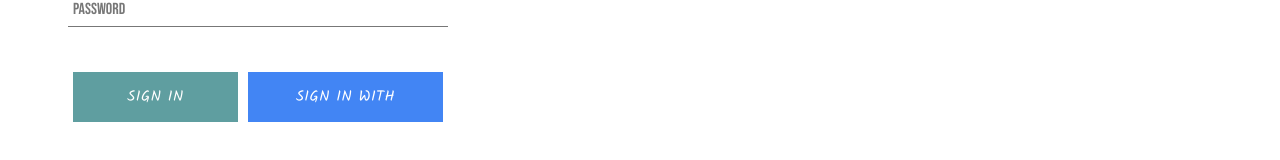
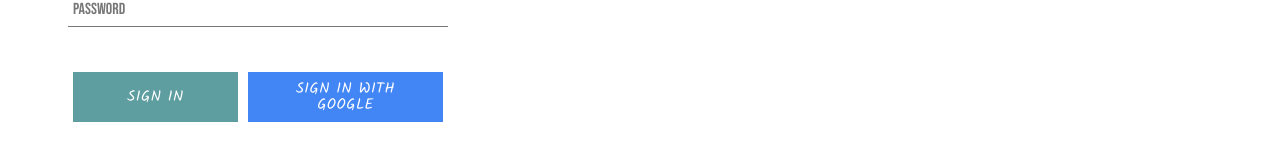
Before and after one commit to jbuican14/care-clothing-v2, a React (Create React App) app: page /signin in a window 1280 px wide. Shown: the part 354-514 px from the top of the page. Built offline with nearby package versions, Linux system fonts and the light colour scheme; no server answers.

Commit message:
Add style to the custom button

```diff
--- a/src/components/custom-button/custom-button.styles.scss
+++ b/src/components/custom-button/custom-button.styles.scss
@@ -3,7 +3,7 @@
   width: auto;
   height: 50px;
   letter-spacing: 0.5px;
-  line-height: 50px;
+  line-height: 16px;
   padding: 0 35px;
   font-size: 15px;
   background-color: cadetblue;
@@ -24,11 +24,10 @@
   &.google-sign-in {
     background-color: #4285f4;
     color: #fff;
-  }
-
-  &:hover {
-    // background-color: #357ae8;
-    color: #000;
-    outline: none;
+    &:hover {
+      background-color: #357ae8;
+      color: #000;
+      outline: none;
+    }
   }
 }
```
